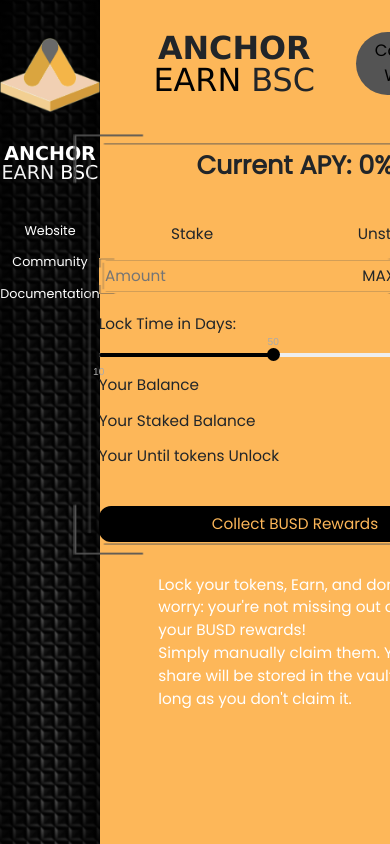
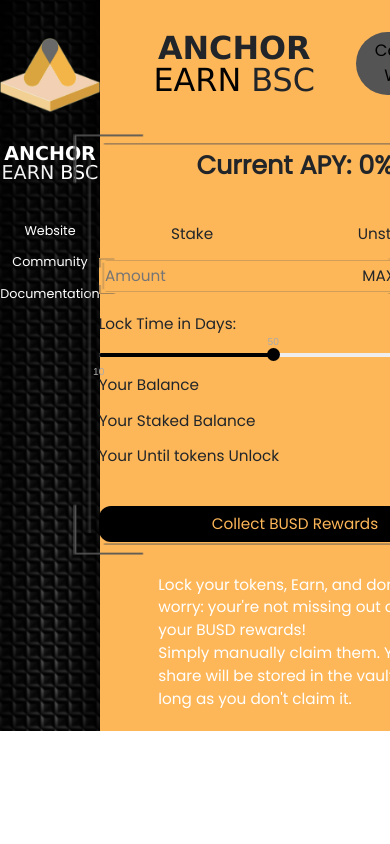
Before and after one commit to CryptoSnowPrince/Staking-Vault-and-Dashboard, a React (Create React App) app in the folder Dashboard/AnchorEarnBSC-StakingVault/: page / in a window 390 px wide. Shown: the top 844 px of the page. Built offline with nearby package versions, Linux system fonts and the light colour scheme.

Commit message:
update and fix CSS

```diff
--- a/Dashboard/AnchorEarnBSC-StakingVault/src/Home.css
+++ b/Dashboard/AnchorEarnBSC-StakingVault/src/Home.css
@@ -29,7 +29,7 @@
 .right-block {
   width: calc(100% - 400px);
   background-color: #fdb759;
-  height: 100vh;
+  height: 100%;
   padding: 1rem;
 }
 .content-left-block {
@@ -115,7 +115,7 @@
 @media (max-width: 1400px) {
   .left-block {
     width: 300px;
-    font-size: 1rem;
+    font-size: 1.6rem;
   }
   .left-title {
     font-size: 2rem;
@@ -123,6 +123,7 @@
   }
   .right-block {
     width: 100%;
+    height: 100%;
   }
   .content {
     padding: 1rem 2rem;
@@ -146,6 +147,9 @@
     font-size: 1.2rem;
     margin-top: 1.5rem;
   }
+  .content-right-block{
+    font-size: 1.6rem;
+  }
 }
 @media (max-width: 992px) {
   .left-block {
@@ -158,6 +162,8 @@
   }
   .right-block {
     width: 100%;
+    height: 100%;
+    font-size: 1.8rem;
   }
   .content {
     padding: 1rem 2rem;
@@ -186,6 +192,7 @@
   }
   .content-right-block{
     width: 75%;
+    /* font-size: 1.6rem; */
   }
 }
 @media (max-width: 768px) {
@@ -199,6 +206,8 @@
   }
   .right-block {
     width: 100%;
+    height: 100%;
+    padding-bottom: 20px;
   }
   .content {
     padding: 1rem 2rem;
```
